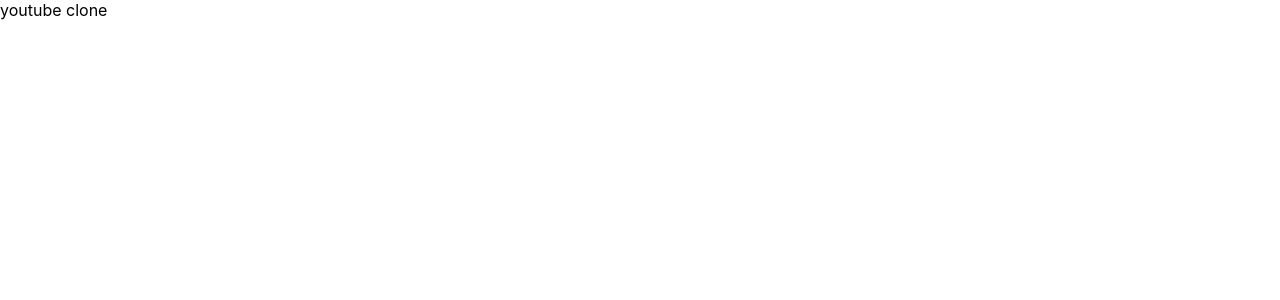
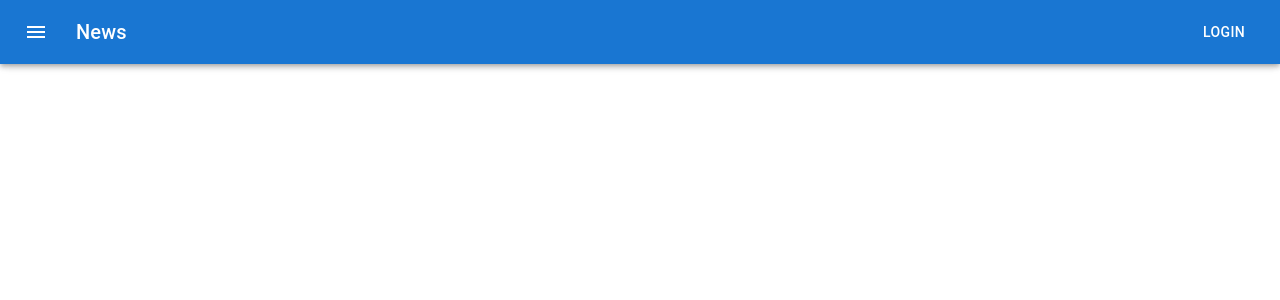
Before and after one commit to amir253700/youtube-clone, a React (Create React App) app: page / in a window 1280 px wide. Shown: the top 300 px of the page. Built offline with nearby package versions, Linux system fonts and the light colour scheme.

Commit message:
mui icons installed- starting Header component

```diff
--- a/package.json
+++ b/package.json
@@ -3,6 +3,10 @@
   "version": "0.1.0",
   "private": true,
   "dependencies": {
+    "@emotion/react": "^11.10.0",
+    "@emotion/styled": "^11.10.0",
+    "@mui/icons-material": "^5.8.4",
+    "@mui/material": "^5.10.0",
     "@testing-library/jest-dom": "^5.16.5",
     "@testing-library/react": "^13.3.0",
     "@testing-library/user-event": "^13.5.0",
--- a/src/App.js
+++ b/src/App.js
@@ -1,7 +1,11 @@
-import "./App.css";
+import Header from "./component/layout/Header";
 
 function App() {
-  return <div>youtube clone</div>;
+  return (
+    <div>
+      <Header />
+    </div>
+  );
 }
 
 export default App;
--- /dev/null
+++ b/src/component/layout/Header.jsx
@@ -0,0 +1,30 @@
+import { AppBar, Box, Toolbar, Typography, Button } from "@mui/material";
+import IconButton from "@mui/material/IconButton";
+import MenuIcon from "@mui/icons-material/Menu";
+import React from "react";
+
+const Header = () => {
+  return (
+    <Box>
+      <AppBar>
+        <Toolbar>
+          <IconButton
+            size="large"
+            edge="start"
+            color="inherit"
+            aria-label="menu"
+            sx={{ mr: 2 }}
+          >
+            <MenuIcon />
+          </IconButton>
+          <Typography variant="h6" component="div" sx={{ flexGrow: 1 }}>
+            News
+          </Typography>
+          <Button color="inherit">Login</Button>
+        </Toolbar>
+      </AppBar>
+    </Box>
+  );
+};
+
+export default Header;
```
Also changed, not shown: 1 other file (tests, documents, lock files or other folders).
